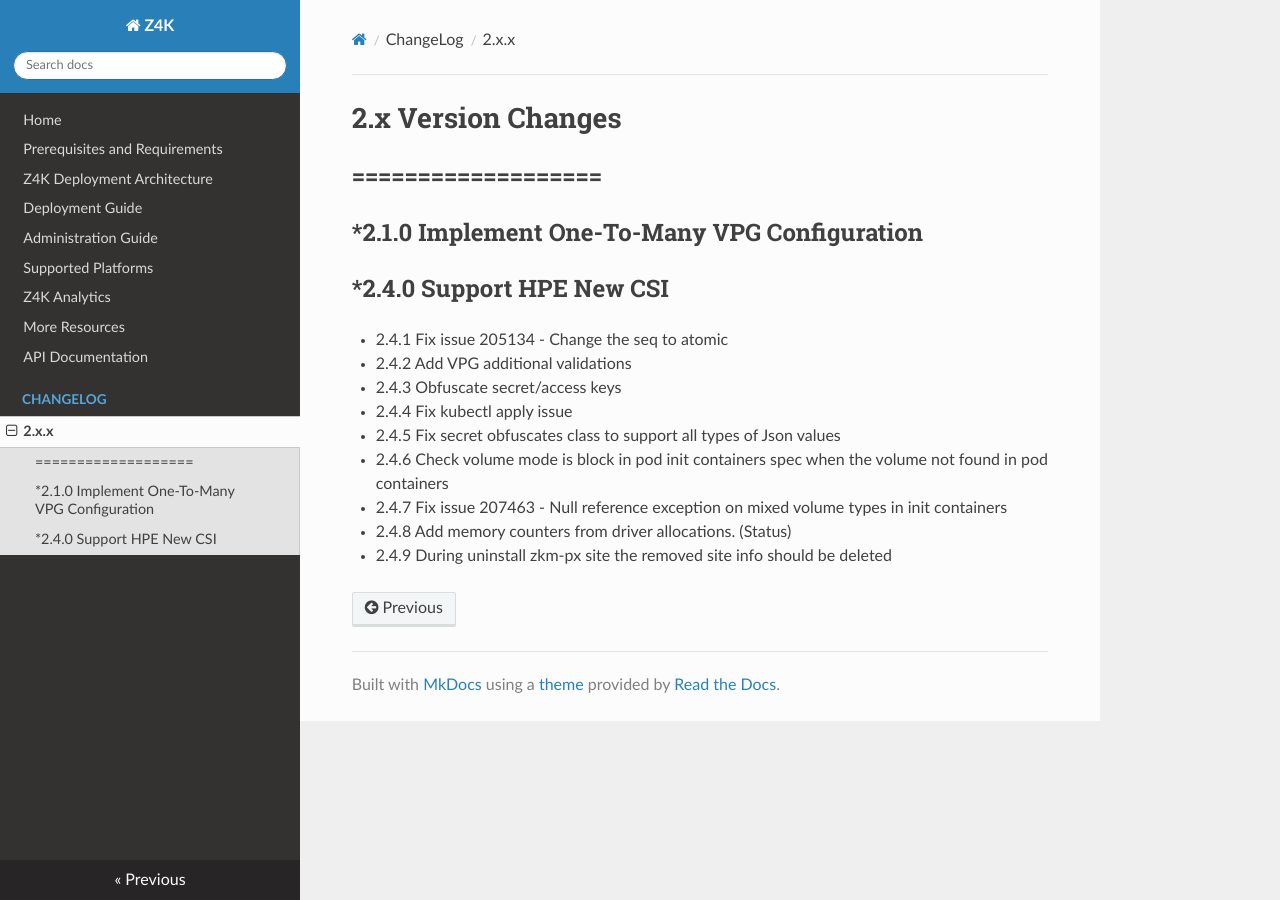
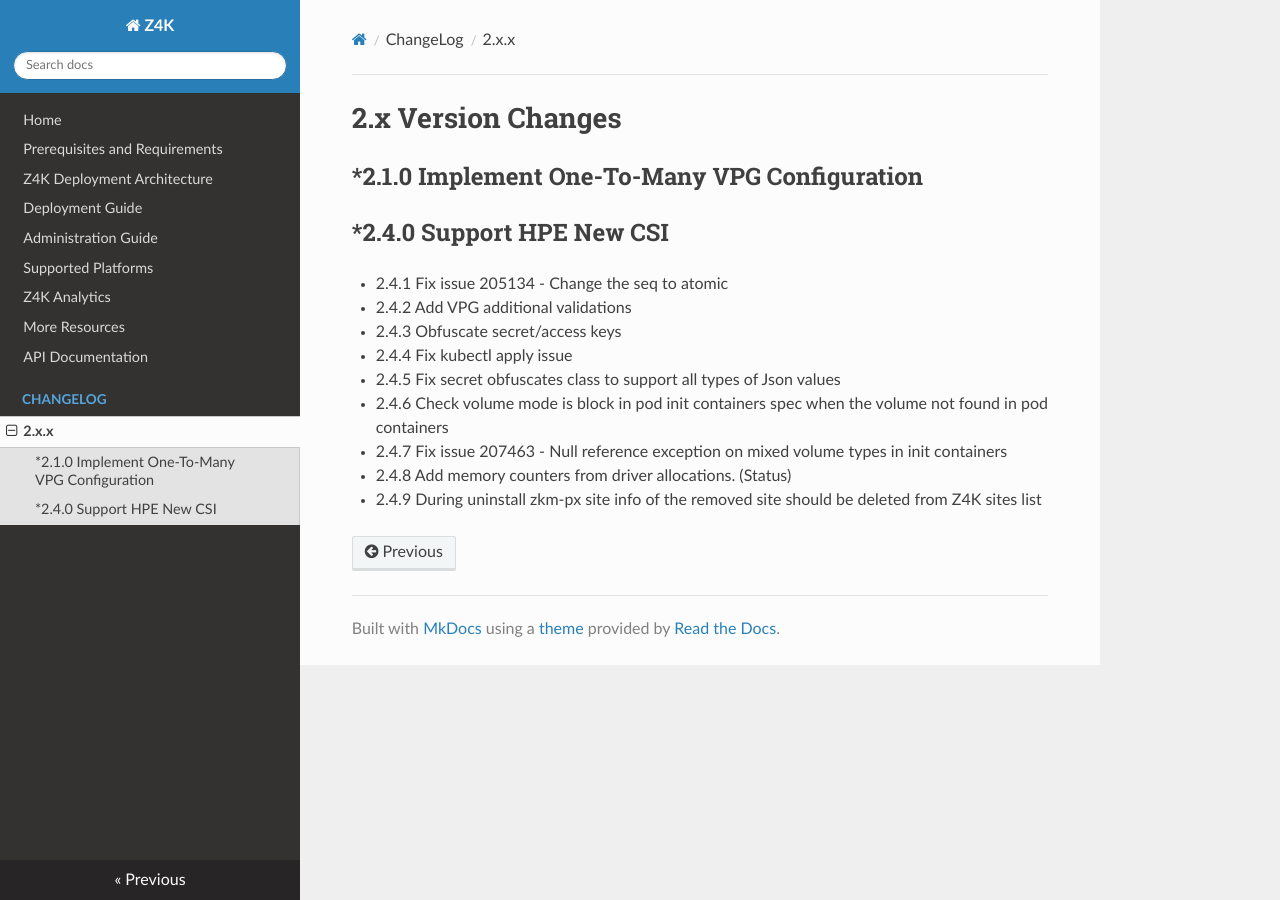
Before and after one commit to ZertoPublic/Z4K, an MkDocs documentation site: the page built from docs/changes/version2.x.x.md, in a window 1280 px wide. Built offline with MkDocs 1.6.1, drawn with Linux system fonts in a browser that asks for light colours.

Commit message:
Update version2.x.x.md

```diff
--- a/docs/changes/version2.x.x.md
+++ b/docs/changes/version2.x.x.md
@@ -1,7 +1,5 @@
 2.x Version Changes
 ===================
-===================
--------------------
 *2.1.0 Implement One-To-Many VPG Configuration
 ----------------------------------------------
 *2.4.0 Support HPE New CSI
@@ -14,4 +12,4 @@
 * 2.4.6 Check volume mode is block in pod init containers spec when the volume not found in pod containers
 * 2.4.7 Fix issue 207463 - Null reference exception on mixed volume types in init containers
 * 2.4.8 Add memory counters from driver allocations. (Status)
-* 2.4.9 During uninstall zkm-px site the removed site info should be deleted
+* 2.4.9 During uninstall zkm-px site info of the removed site should be deleted from Z4K sites list
```
